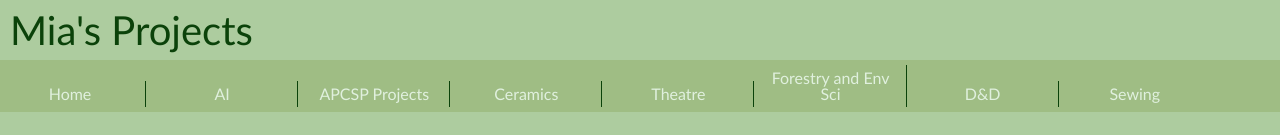
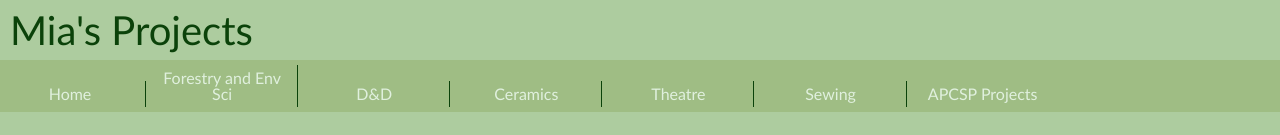
Before and after one commit to miaraupach/MiaRaupach, a plain HTML site: page ceramics.html in a window 1280 px wide. Shown: the top 135 px of the page. Drawn offline with Linux system fonts and the light colour scheme.

Commit message:
Update ceramics.html
"

```diff
--- a/ceramics.html
+++ b/ceramics.html
@@ -15,13 +15,12 @@
     <nav>
       <ul>
         <li><a href="index.html">Home</a></li>
-        <li><a href="AI.html">AI</a></li>
-        <li><a href="APCSP.html">APCSP Projects</a></li>
+        <li><a href="env.html">Forestry and Env Sci</a></li>
+        <li><a href="D&D.html">D&D</a></li>
         <li><a href="ceramics.html">Ceramics</a></li>
         <li><a href="theatre.html">Theatre</a></li>
-        <li><a href="env.html">Forestry and Env Sci</a></li>
-        <li><a href="D&D.html">D&D</a></li>
         <li><a href="sew.html">Sewing</a></li>
+        <li><a href="APCSP.html">APCSP Projects</a></li>
       </ul>
     </nav>
   </header>
```
